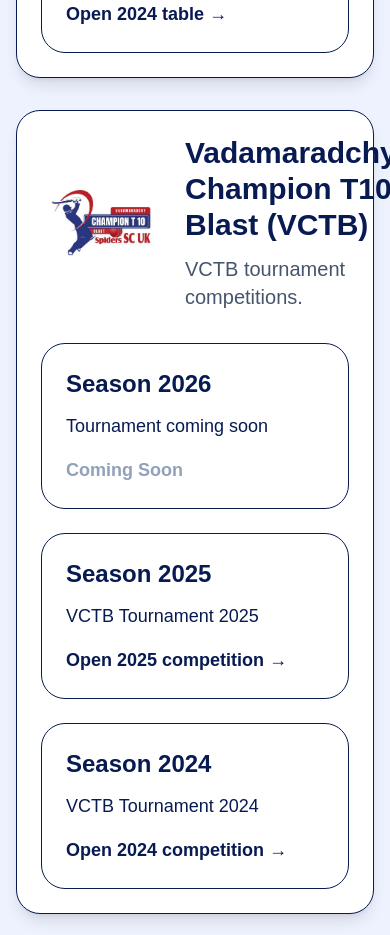
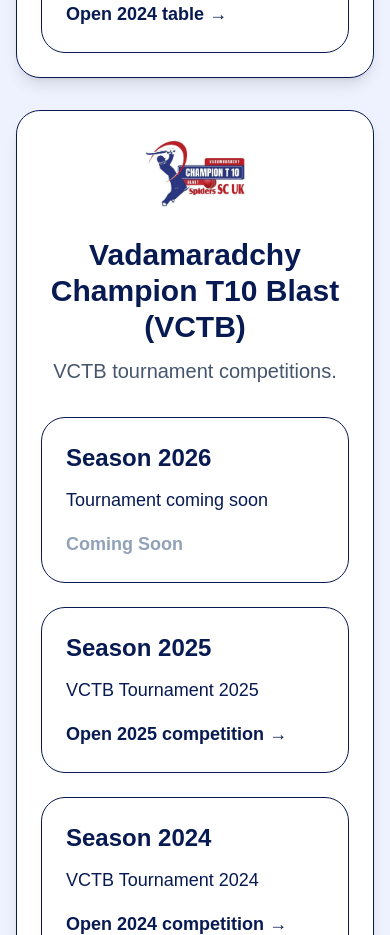
Before and after one commit to thanusan97-blip/spiders-cricket-club, a Next.js app: page /competitions in a window 390 px wide. Shown: the part 1020-1955 px from the top of the page. Built offline with nearby package versions, Linux system fonts and the light colour scheme.

Commit message:
Mobile optimised competitions page

```diff
--- a/app/competitions/page.tsx
+++ b/app/competitions/page.tsx
@@ -111,7 +111,7 @@ export default function CompetitionsPage() {
           {/* VCTB */}
           <div className="rounded-3xl border border-[#071a52] bg-white p-6 shadow-lg md:p-8">
 
-            <div className="mb-8 flex items-center gap-6">
+            <div className="mb-8 flex flex-col items-center gap-6 text-center md:flex-row md:text-left">
 
               <Image
                 src="/competitions/vctb.png"
```
